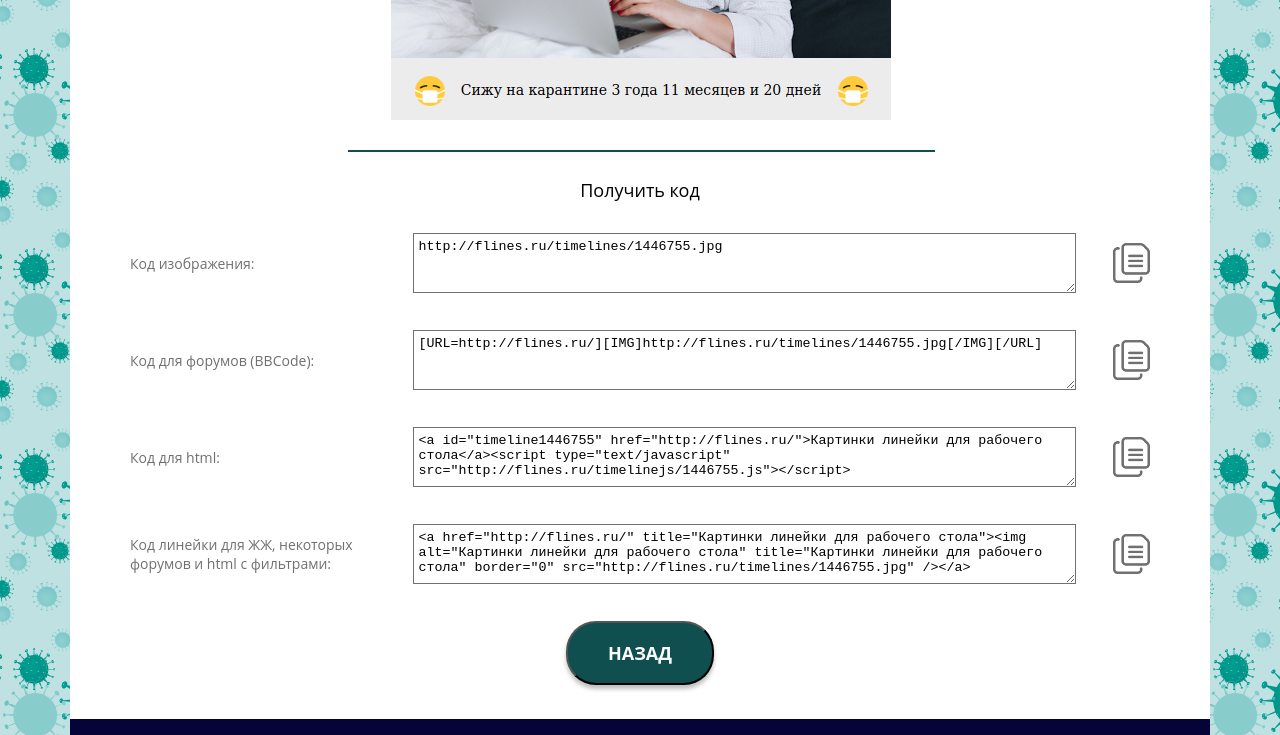
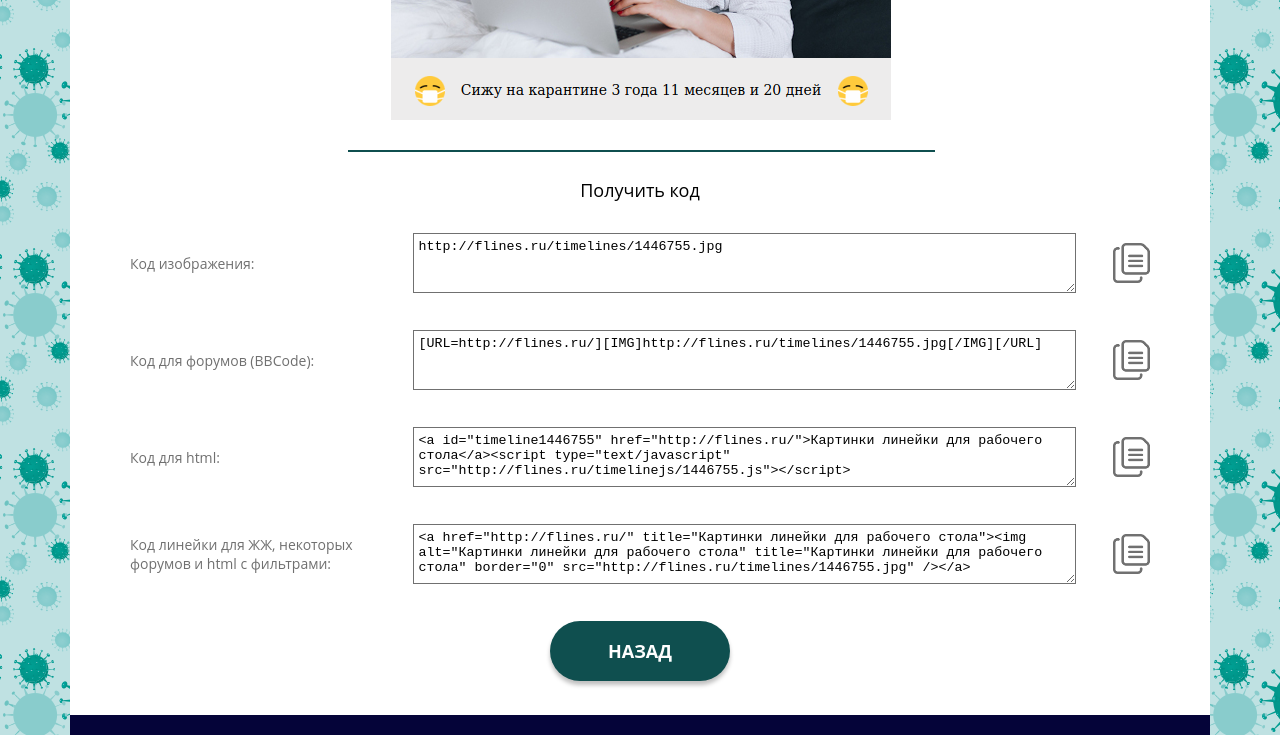
Before and after one commit to hramina-ks/isolationDate, a plain HTML site: page result.html in a window 1280 px wide. Shown: the part 405-1140 px from the top of the page. Drawn offline with Linux system fonts and the light colour scheme.

Commit message:
кнопка назад

```diff
--- a/result.html
+++ b/result.html
@@ -36,9 +36,7 @@
                     <textarea class="code_value" id="value4"><a href="http://flines.ru/" title="Картинки линейки для рабочего стола"><img alt="Картинки линейки для рабочего стола" title="Картинки линейки для рабочего стола" border="0" src="http://flines.ru/timelines/1446755.jpg" /></a></textarea>
                     <div class="copycode" id="3" title="Копировать текст в буфер обмена"></div>
                 </div>
-                <form action="index.html">
-                    <button class="btn back_button" name="btnBack" id="btnBack" type="submit">Назад</button>
-                </form>
+                <a class="btn back_button" name="btnBack" id="btnBack" href="/">Назад</a>
             </div>
             <footer class="footer">
                 <p class="footer__copyright">&copy; Марьяна Орлова, Ксения Храмина 2020</p>
--- a/style.css
+++ b/style.css
@@ -20,7 +20,8 @@ body {
 
 .btn {
     padding: 20px 40px;
-    border-radius: 30px;font-family: Open Sans;
+    border-radius: 30px;
+    font-family: "Open Sans";
     font-style: normal;
     font-weight: bold;
     font-size: 18px;
@@ -30,6 +31,13 @@ body {
     box-shadow: 0px 4px 4px rgba(0, 0, 0, 0.25);
     text-transform: uppercase;
     cursor: pointer;
+}
+
+#btnBack {
+    display: block;
+    width: 100px;
+    text-align: center;
+    text-decoration: none;
 }
 
 .gray {
```
